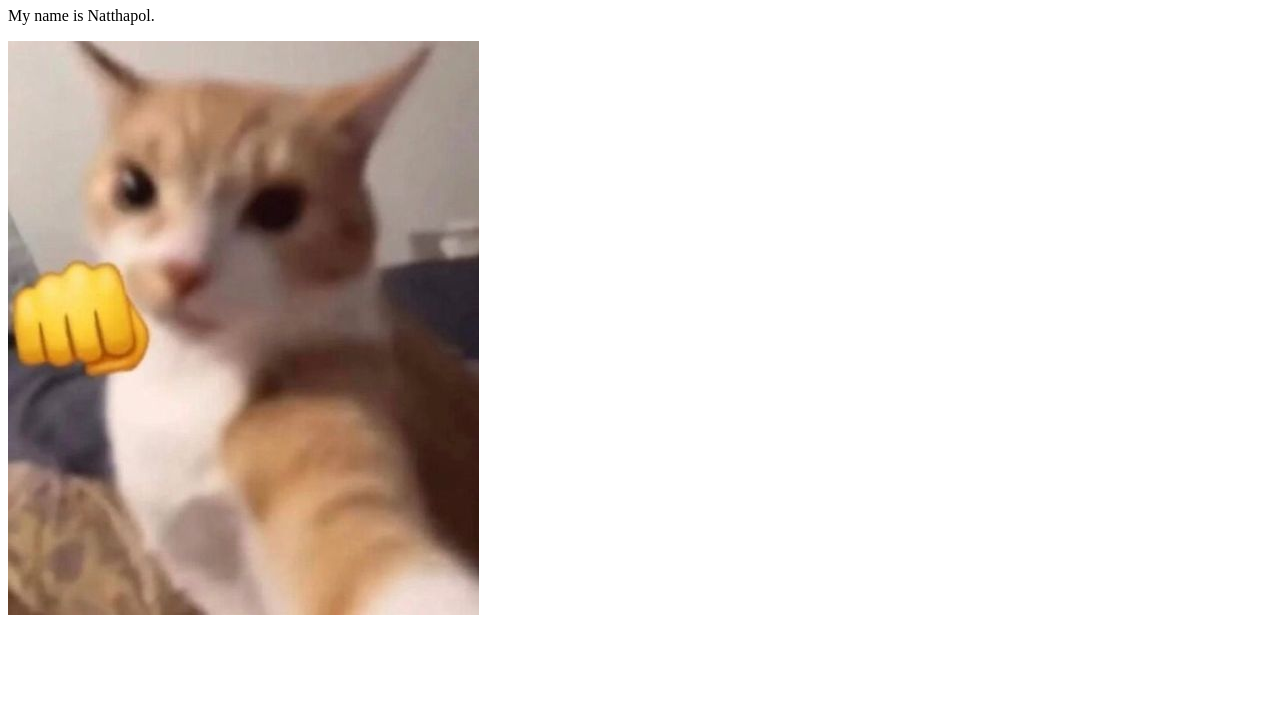
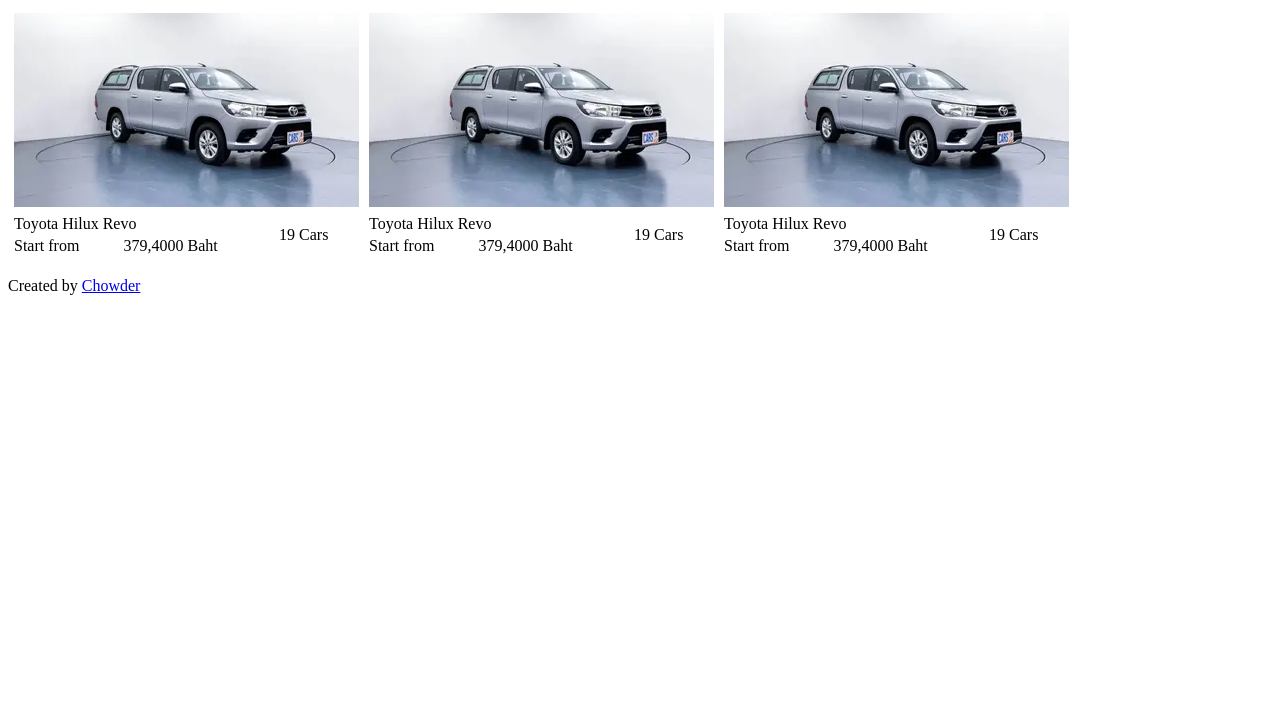
Before and after one commit to kirdzaza/kirdzaza.github.io, a plain HTML site: page index.html in a window 1280 px wide. Shown: the part 73-800 px from the top of the page. Drawn offline with Linux system fonts and the light colour scheme.

Commit message:
Add files via upload

```diff
--- a/index.html
+++ b/index.html
@@ -1,11 +1,106 @@
 <!DOCTYPE html>
-<html lang="en">
-<head>
-    <title>Test</title>
-</head>
-<body>
-    <h1>Welcome to website</h1>
-    <p>My name is Natthapol.</p>
-    <img src="Rahhhhh.jpeg" >
-</body>
+<html
+  lang="en"
+  xmlns:mso="urn:schemas-microsoft-com:office:office"
+  xmlns:msdt="uuid:C2F41010-65B3-11d1-A29F-00AA00C14882"
+>
+  <head>
+    <title>Carada</title>
+
+    <!--[if gte mso 9
+      ]><xml>
+        <mso:CustomDocumentProperties>
+          <mso:xd_Signature msdt:dt="string"></mso:xd_Signature>
+          <mso:display_urn_x003a_schemas-microsoft-com_x003a_office_x003a_office_x0023_Editor
+            msdt:dt="string"
+            >CHAYAPOL
+            MOEMENG</mso:display_urn_x003a_schemas-microsoft-com_x003a_office_x003a_office_x0023_Editor
+          >
+          <mso:Order msdt:dt="string">300.000000000000</mso:Order>
+          <mso:display_urn_x003a_schemas-microsoft-com_x003a_office_x003a_office_x0023_Author
+            msdt:dt="string"
+            >CHAYAPOL
+            MOEMENG</mso:display_urn_x003a_schemas-microsoft-com_x003a_office_x003a_office_x0023_Author
+          >
+          <mso:xd_ProgID msdt:dt="string"></mso:xd_ProgID>
+          <mso:_ExtendedDescription msdt:dt="string"></mso:_ExtendedDescription>
+          <mso:ComplianceAssetId msdt:dt="string"></mso:ComplianceAssetId>
+          <mso:TemplateUrl msdt:dt="string"></mso:TemplateUrl>
+          <mso:ContentTypeId msdt:dt="string"
+            >0x0101009FF7D1E89D0B8D439BF6074909CECEB2</mso:ContentTypeId
+          >
+          <mso:TriggerFlowInfo msdt:dt="string"></mso:TriggerFlowInfo>
+          <mso:_SourceUrl msdt:dt="string"></mso:_SourceUrl>
+          <mso:_SharedFileIndex msdt:dt="string"></mso:_SharedFileIndex>
+        </mso:CustomDocumentProperties> </xml
+    ><![endif]-->
+  </head>
+
+  <body>
+    <h1>Top Used Cars</h1>
+    <table>
+      <thead></thead>
+      <tbody>
+        <tr>
+          <td>
+            <table border="0">
+              <tr>
+                <td colspan="3">
+                  <img src="car.webp" />
+                </td>
+              </tr>
+              <tr>
+                <td colspan="2">Toyota Hilux Revo</td>
+                <td rowspan="2">19 Cars</td>
+              </tr>
+              <tr>
+                <td>Start from</td>
+                <td>379,4000 Baht</td>
+              </tr>
+            </table>
+          </td>
+
+          <td>
+            <table border="0">
+              <tr>
+                <td colspan="3">
+                  <img src="car.webp" />
+                </td>
+              </tr>
+              <tr>
+                <td colspan="2">Toyota Hilux Revo</td>
+                <td rowspan="2">19 Cars</td>
+              </tr>
+              <tr>
+                <td>Start from</td>
+                <td>379,4000 Baht</td>
+              </tr>
+            </table>
+          </td>
+
+          <td>
+            <table border="0">
+              <tr>
+                <td colspan="3">
+                  <img src="car.webp" />
+                </td>
+              </tr>
+              <tr>
+                <td colspan="2">Toyota Hilux Revo</td>
+                <td rowspan="2">19 Cars</td>
+              </tr>
+              <tr>
+                <td>Start from</td>
+                <td>379,4000 Baht</td>
+              </tr>
+            </table>
+          </td>
+        </tr>
+      </tbody>
+    </table>
+    <p>
+      Created by
+      <a href="about.html">Chowder</a>
+    </p>
+  </body>
 </html>
```
Also changed, not shown: about.html (added, +86 -0 lines), car.webp (added), chowder.jpeg (added).
